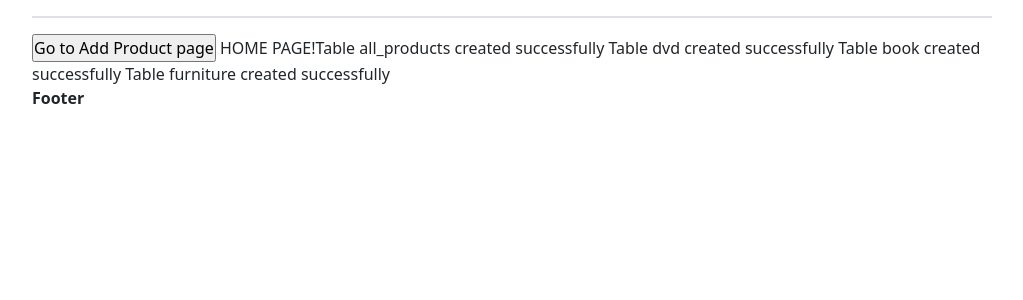
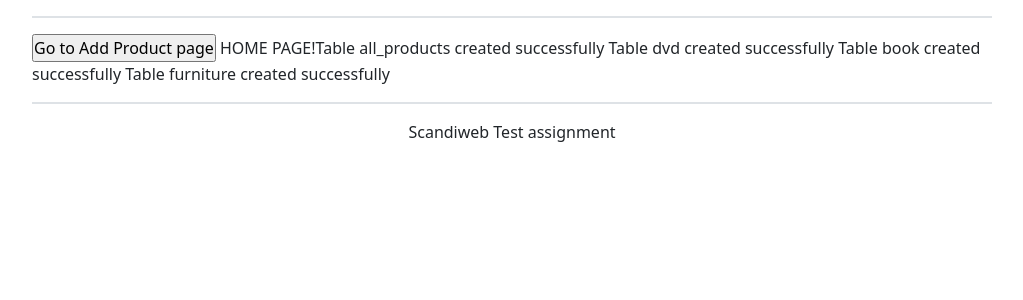
Before and after one commit to Dar-Na/Junior-Developer-Test-Task, a PHP site: page /Junior-Developer-Test-Task/ in a window 1280 px wide. Shown: the part 92-392 px from the top of the page, without its empty margins (128-1151 px from the left). Run offline with PHP 8.4, Linux system fonts and the light colour scheme; data that the repository does not hold is empty.

Commit message:
Made footer
Fix #4

```diff
--- a/src/Components/Footer.php
+++ b/src/Components/Footer.php
@@ -4,6 +4,13 @@ namespace Components;
 
 class Footer {
     public static function view() {
-        echo "<b>Footer</b>";
+        ?>
+        <hr class="border border-1 opacity-100">
+        <div class="text-center mx-auto">
+            <div class="bottom-0">
+                <p>Scandiweb Test assignment</p>
+            </div>
+        </div>
+        <?php
     }
 }
--- a/src/Core/Model.php
+++ b/src/Core/Model.php
@@ -14,8 +14,9 @@ class Model {
             DB_USER,
             DB_PASSWORD,
             DB_NAME
-        ) or die("Connect failed: %s\n". $this -> db -> error);
+        );
 
+        mysqli_report(MYSQLI_REPORT_OFF);
         # id INT NOT NULL PRIMARY KEY AUTO_INCREMENT,
         # sku VARCHAR(64) NOT NULL UNIQUE,
         # product_name VARCHAR(80) NOT NULL,
@@ -32,6 +33,7 @@ class Model {
         $this->isExistTable("furniture");
 
 //        $this->insertProduct('Jhasdo1', 'furniture for all', 214, 'furniture', null, null, 13, 42, 52);
+//        $this->insertProduct('JO12354', "good book", 423, 'book', 423);
     }
 
     private function createTable($table) {
@@ -102,12 +104,14 @@ class Model {
         $product_length = null
     ) {
         $sql = "";
+        $maxId = 0;
         if ($product_type === 'book') {
             $sql = "INSERT INTO book (weight) VALUES(" . $weight . ")";
             if ($this->db->query($sql) === true && $sql !== "" ) {
                 $sql = "SELECT MAX(id) FROM book";
                 $result = mysqli_query($this->db, $sql);
                 while ($row = $result->fetch_assoc()) {
+                    $maxId = (int)implode(", ", $row);
                     $sql = "INSERT INTO `all_products`
                             (`id`,
                              `sku`,
@@ -133,6 +137,7 @@ class Model {
                 $sql = "SELECT MAX(id) FROM dvd";
                 $result = mysqli_query($this->db, $sql);
                 while ($row = $result->fetch_assoc()) {
+                    $maxId = (int)implode(", ", $row);
                     $sql = "INSERT INTO `all_products`
                             (`id`,
                              `sku`,
@@ -165,6 +170,7 @@ class Model {
                 $sql = "SELECT MAX(id) FROM furniture";
                 $result = mysqli_query($this->db, $sql);
                 while ($row = $result->fetch_assoc()) {
+                    $maxId = (int)implode(", ", $row);
                     $sql = "INSERT INTO `all_products`
                             (`id`,
                              `sku`,
@@ -186,11 +192,13 @@ class Model {
             }
         }
 
+
         if ($this->db->query($sql) === true && $sql !== "" ) {
-
             echo "Data insert  successfully \r\n";
         } else {
-            echo "Error creating table: " . $this->db->error . "\r\n";
+            $error = mysqli_error($this->db);
+            $this->db->query("DELETE FROM " . $product_type . " WHERE " . $product_type . ".id = " . $maxId . ";");
+            echo $error;
         }
 
     }
--- a/src/Pages/HomePage.php
+++ b/src/Pages/HomePage.php
@@ -16,8 +16,13 @@ class HomePage {
         $result = (new Model()) ->getAll();
 
         while ($row = $result->fetch_assoc()) {
-            echo $row['product_type'];
-            echo implode(", ", $row) . "<br>";
+            echo $row['product_type']; ?>
+            <div class="container">
+                <?php
+                echo implode(", ", $row) . "<br>";
+                ?>
+            </div>
+            <?php
         }
     }
 }
```
